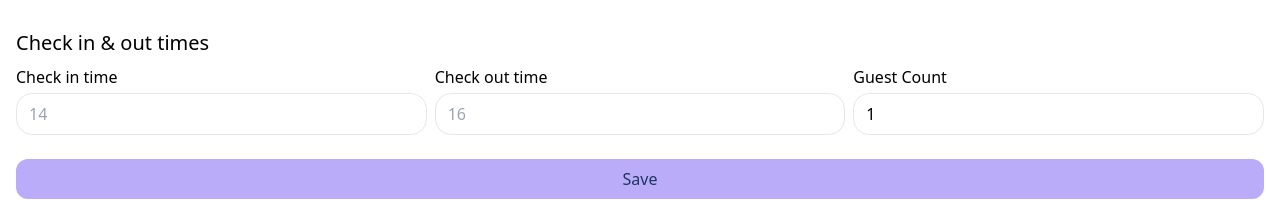
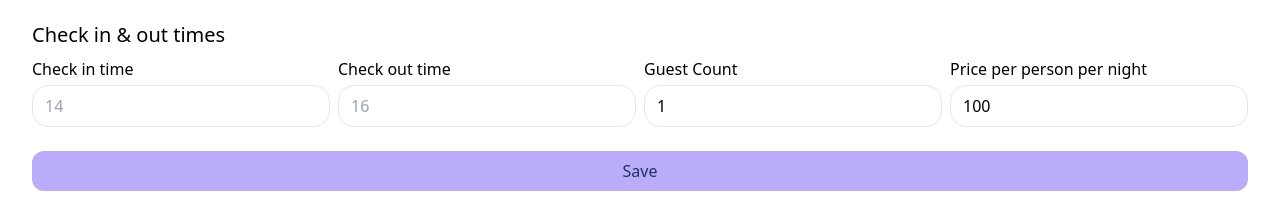
Before and after one commit to SiddhiDabholkar10/InnSight, a React (Vite) app in the folder client/: page /account/places/new in a window 1280 px wide. Shown: the part 1407-1608 px from the top of the page. Built offline with nearby package versions, Linux system fonts and the light colour scheme; no server answers.

Commit message:
database updated, price variable added

```diff
--- a/client/src/Layout.jsx
+++ b/client/src/Layout.jsx
@@ -4,7 +4,7 @@ import Header from './Header'
 
 export default function Layout() {
   return (
-    <div className='p-4 my-2 flex flex-col min-h-screen gap-2'>
+    <div className='py-4 px-8 flex flex-col min-h-screen gap-2'>
       <Header/>
       <Outlet/>
     </div>
--- a/client/src/pages/AddAccomodationPlaceForm.jsx
+++ b/client/src/pages/AddAccomodationPlaceForm.jsx
@@ -19,6 +19,7 @@ export default function AddAccomodationPlaceForm() {
   const [checkIn, setCheckIn] = useState("");
   const [checkOut, setCheckOut] = useState("");
   const [maxGuests, setMaxGuests] = useState(1);
+  const [price, setPrice] = useState(100);
   const [redirect, setRedirect] = useState(false);
   useEffect(() => {
     if (!id) {
@@ -35,6 +36,7 @@ export default function AddAccomodationPlaceForm() {
       setCheckIn(data.checkIn);
       setCheckOut(data.checkOut);
       setMaxGuests(data.maxGuests);
+      setPrice(data.price);
     });
   }, [id]);
 
@@ -68,6 +70,7 @@ export default function AddAccomodationPlaceForm() {
       checkIn,
       checkOut,
       maxGuests,
+      price
     };
     if (id) {
       //this id already exist so all we need to do is update the info on it
@@ -134,7 +137,7 @@ export default function AddAccomodationPlaceForm() {
             onChange={(ev) => setExtraInfo(ev.target.value)}
           />
           <h2 className="text-xl mt-4">Check in & out times</h2>
-          <div className="grid sm:grid-cols-3 gap-2">
+          <div className="grid sm:grid-cols-2 md:grid-cols-4 gap-2">
             <div>
               <h3 className="mt-2 -mb-1">Check in time</h3>
               <input
@@ -162,6 +165,15 @@ export default function AddAccomodationPlaceForm() {
                 onChange={(ev) => setMaxGuests(ev.target.value)}
               />
             </div>
+            <div>
+              <h3 className="mt-2 -mb-1">Price per person per night</h3>
+              <input
+                type="number"
+                placeholder="2"
+                value={price}
+                onChange={(ev) => setPrice(ev.target.value)}
+              />
+            </div>
           </div>
 
           <button
--- a/client/src/pages/IndexPage.jsx
+++ b/client/src/pages/IndexPage.jsx
@@ -11,16 +11,16 @@ export default function IndexPage() {
     });
   }, []);
   return (
-    <div className="mt-8 grid gap-x-6 gap-y-8 grid-cols-2 md:grid-cols-3 lg:grid-cols-3">
+    <div className="mt-8 grid gap-x-6 gap-y-8 grid-cols-2 md:grid-cols-3 lg:grid-cols-4">
       {places.length > 0 && places.map(place => (
         <Link to={'/place/'+place._id}>
           <div className="bg-gray-500 mb-2 rounded-2xl flex">
             {place.photos?.[0] && (
-              <Image className="rounded-2xl object-cover aspect-square" src={place.photos?.[0]} alt=""/>
+              <Image className="rounded-xl object-cover aspect-square" src={place.photos?.[0]} alt=""/>
             )}
           </div>
-          <h2 className="font-bold">{place.address}</h2>
-          <h3 className="text-sm text-gray-500">{place.title}</h3>
+          <h2 className="font-bold">{place.title}</h2>
+          <h3 className="text-sm text-gray-500">{place.address}</h3>
           <div className="mt-1">
             <span className="font-bold">${place.price}</span> per night
           </div>
--- a/client/src/pages/PlacesPage.jsx
+++ b/client/src/pages/PlacesPage.jsx
@@ -51,9 +51,9 @@ export default function PlacesPage() {
             Add a new place
           </Link>
         </div>
-        <div className="mt-4">
+        <div className="mt-6">
           {places.length > 0 && places.map(place=>(
-            <Link key={place._id}   to={'/account/places/'+place._id} className ="flex cursor-pointer gap-4 bg-gray-100 p-4 rounded-2xl">
+            <Link key={place._id}   to={'/account/places/'+place._id} className ="mt-2 flex cursor-pointer gap-4 bg-gray-100 p-4 rounded-2xl">
               <div className="flex w-32 h-32 bg-gray-300 grow shrink-0">
                 <PlaceImg place={place} />
               </div>
```
Also changed, not shown: 2 other files (tests, documents, lock files or other folders).
